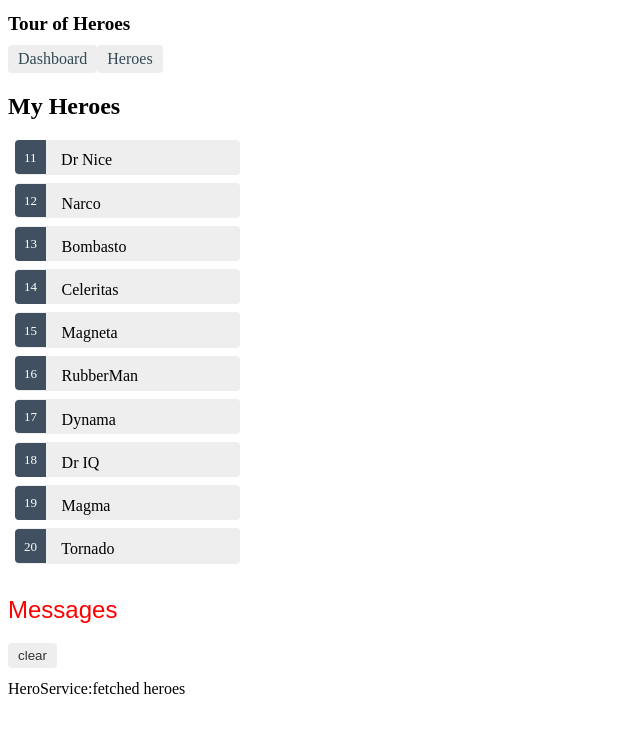
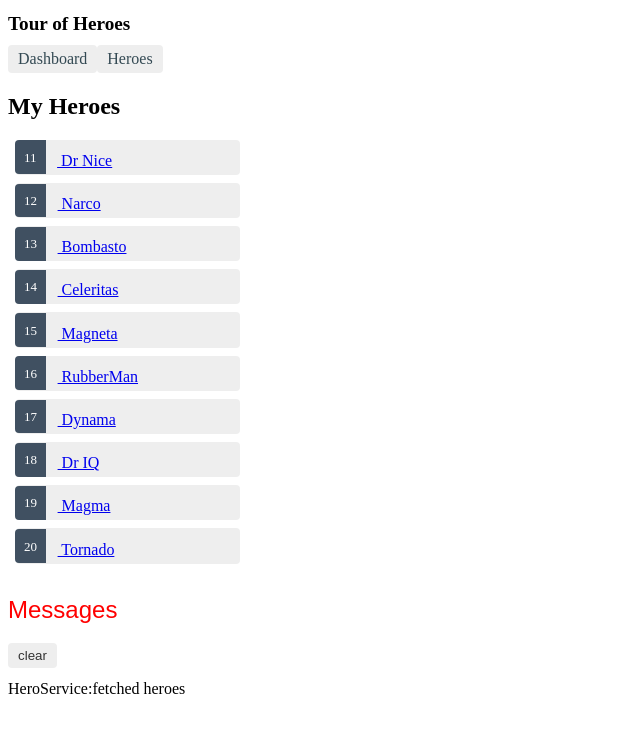
Before and after one commit to suzanamelomoraes/heroes-tour, an Angular app: page /heroes in a window 1280 px wide. Shown: the top 732 px of the page, without its empty margins (0-640 px from the left). Built offline with nearby package versions, Linux system fonts and the light colour scheme.

Commit message:
remove the class.selected and the binding to onSelect method by click event and wrap the span with an anchor which includes a routerLink to the hero details path by id

```diff
--- a/src/app/components/heroes/heroes.component.html
+++ b/src/app/components/heroes/heroes.component.html
@@ -1,6 +1,9 @@
 <h2>My Heroes</h2>
 <ul class="heroes">
-    <li *ngFor="let hero of heroes" [class.selected]="hero === selectedHero" (click)='onSelect(hero)'>
-        <span class="badge">{{hero.id}}</span> {{hero.name}}
+    <li *ngFor="let hero of heroes">
+        <a routerLink="/detail/{{hero.id}}">
+            <span class="badge">{{hero.id}}</span> {{hero.name}}
+        </a>
+
     </li>
 </ul>
```
